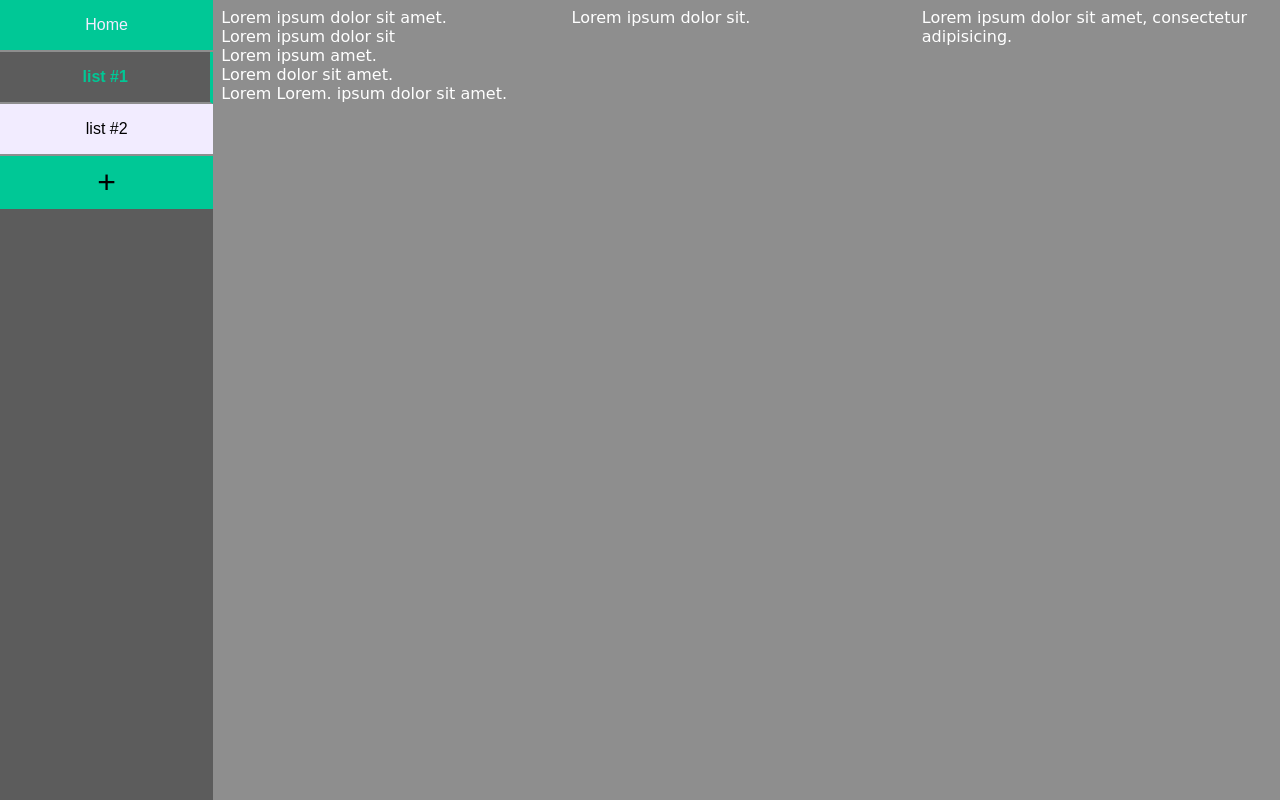
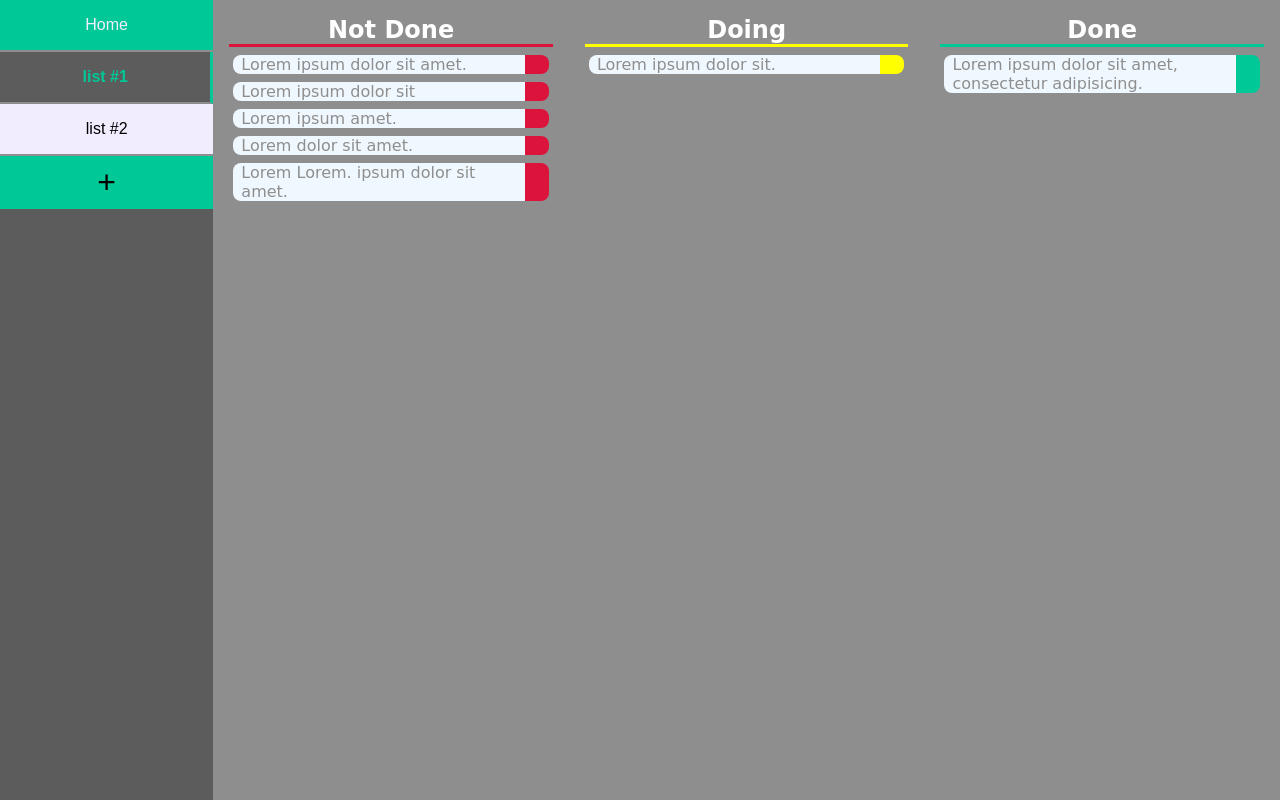
Before and after one commit to Arjun259194/todo-list, a plain HTML site: page index.html in a window 1280 px wide. Both pictures are taken after a click on the button "list #1". Drawn offline with nearby package versions, Linux system fonts and the light colour scheme; a web font is replaced by a local one.

Commit message:
task list design done

```diff
--- a/css/tab.css
+++ b/css/tab.css
@@ -35,4 +35,51 @@
 .todoList{
   display: grid;
   grid-template-columns: 1fr 1fr 1fr;
+  grid-column-gap: 1rem;
 }
+
+.list{
+  border-radius: .5rem;
+  padding: .5rem;
+  text-align: center;
+}
+
+.list-header{
+  /* background-color: orange; */
+}
+
+.not-done .list-header{
+  border-bottom: 3px solid crimson;
+}
+
+.doing .list-header{
+  border-bottom: 3px solid yellow;
+}
+
+.done .list-header{
+  border-bottom: 3px solid #00C896;
+}
+
+/* .not-done-taskList{} */
+
+.task{
+  margin: .5rem .25rem;
+  padding-inline: .5rem;
+  text-align: left;
+  border-radius: .5rem;
+  background-color: aliceblue;
+  color: #8E8E8E;
+  cursor: pointer;
+}
+
+.not-done .task{
+  border-right: 1.5rem solid crimson;
+}
+
+.doing .task{
+  border-right: 1.5rem solid yellow;
+}
+
+.done .task{
+  border-right: 1.5rem solid #00C896;
+}
--- a/index.html
+++ b/index.html
@@ -7,6 +7,7 @@
     <link rel="stylesheet" href="css/style.css" />
     <link rel="stylesheet" href="css/sidebar.css" />
     <link rel="stylesheet" href="css/tab.css" />
+    <link rel="stylesheet" href="https://fonts.googleapis.com/css2?family=Material+Symbols+Outlined:opsz,wght,FILL,GRAD@20..48,100..700,0..1,-50..200" />
     <title>ToDone.com | ToDo list</title>
   </head>
   <body>
@@ -30,23 +31,32 @@
         </div>
         <div class="tab-content" data-tab-id="1">
           <div class="todoList">
-            <dev class="not-done">
+            <dev class="not-done list">
+              <div class="list-header">
+                <h1>Not Done</h1>
+              </div>
               <ul class="not-done-taskList">
-                <li class="note-done-task">Lorem ipsum dolor sit amet.</li>
-                <li class="note-done-task">Lorem ipsum dolor sit</li>
-                <li class="note-done-task">Lorem ipsum amet.</li>
-                <li class="note-done-task">Lorem dolor sit amet.</li>
-                <li class="note-done-task">Lorem Lorem. ipsum dolor sit amet.</li>
+                <li class="note-done task">Lorem ipsum dolor sit amet.</li>
+                <li class="note-done task">Lorem ipsum dolor sit</li>
+                <li class="note-done task">Lorem ipsum amet.</li>
+                <li class="note-done task">Lorem dolor sit amet.</li>
+                <li class="note-done task">Lorem Lorem. ipsum dolor sit amet.</li>
               </ul>
             </dev>
-            <dev class="doing">
+            <dev class="doing list">
+              <div class="list-header">
+                <h1>Doing</h1>
+              </div>
               <ul class="doing-taskList">
-                <li class="doing-task">Lorem ipsum dolor sit.</li>
+                <li class="doing task">Lorem ipsum dolor sit.</li>
               </ul>
             </dev>
-            <dev class="done">
+            <dev class="done list">
+              <div class="list-header">
+                <h1>Done</h1>
+              </div>
               <ul class="done-taskList">
-                <li class="done-task">Lorem ipsum dolor sit amet, consectetur adipisicing.</li>
+                <li class="done task">Lorem ipsum dolor sit amet, consectetur adipisicing.</li>
               </ul>
             </dev>
           </div>
```
Also changed, not shown: svg/close.svg (added).
